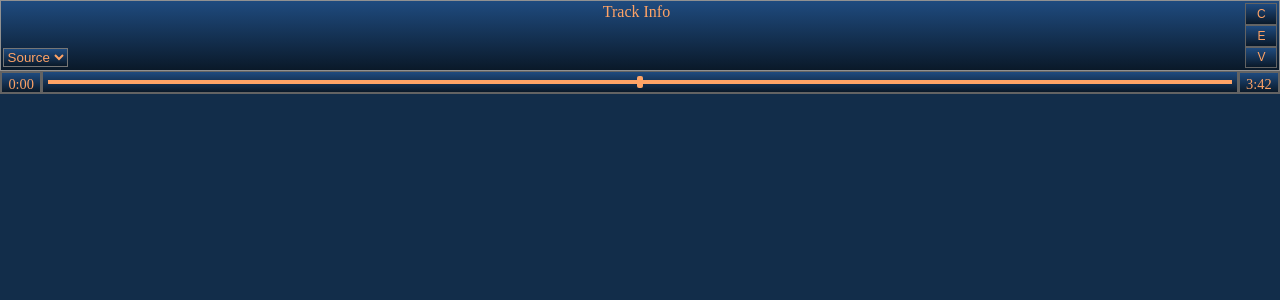
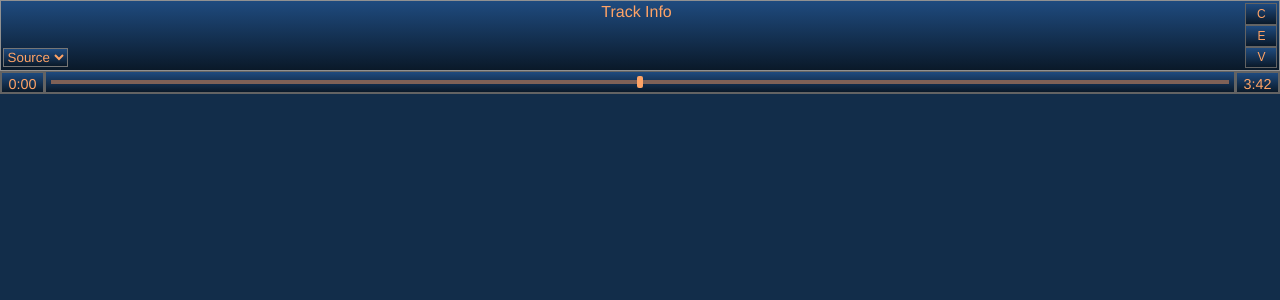
Before and after one commit to KrisAirdancer/vidya-clone, a React (Create React App) app in the folder vidya-frontend/: page / in a window 1280 px wide. Shown: the top 300 px of the page. Built offline with nearby package versions, Linux system fonts and the light colour scheme.

Commit message:
Little progress on track slider.

```diff
--- a/vidya-frontend/public/styles.css
+++ b/vidya-frontend/public/styles.css
@@ -1,5 +1,16 @@
 /* TODO: Border color & styling for track bars: `border 1px solid #102742` */
 /* Border gradient colors for the gradiated border: (to bottom, #C0CCD9, #090C11) */
+/* Exiled Colors
+   border-color: #3B0E24;
+   background-color: #4A122D;
+   color: #E79DC0;
+*/
+/* Chosen Colors
+   border-color: #243B0E;
+   background-color: #2D4A12;
+   color: #BFE490;
+*/
+/* Scrubber background color: #7F6157 */
 
 :root {
     --site-blue: #122D4A;
@@ -9,6 +20,8 @@
     --fade-light: #1F4B7F;
     --fade-dark: #0A1929;
     --track-scrubber-height: 0.8rem;
+    --track-scrubber-light: #7F6157;
+    --site-font-family: Helvetica, Arial, sans-serif;
 }
 
 /* Setting the reference size for "rem" values */
@@ -52,7 +65,13 @@ nav ul {
 #nav-playlist-selector {
     background-image: linear-gradient(var(--fade-light), var(--fade-dark));
     color: 1px solid var(--site-orange);
+    font-family: var(--site-font-family);
 }
+
+#track-info {
+    font-family: var(--site-font-family);
+}
+
 
 /* TODO: The text is aligned to the bottom of the labels. Find a way to center it veritcally. */
 .track-scrubber-flex-container label {
@@ -64,23 +83,8 @@ nav ul {
     padding: 0.2rem 0.4rem 0.2rem 0.4rem;
     font-size: .9rem;
     text-align: center;
-    /* height: 0.9rem; */
+    font-family: var(--site-font-family);
     height: var(--track-scrubber-height);
-}
-
-input[type="range"]::-webkit-slider-runnable-track {
-    appearance: none;
-    background: var(--site-orange);
-    height: 4px;
-}
-
-input[type="range"]::-webkit-slider-thumb {
-    appearance: none;
-    background: var(--site-orange);
-    height: 12px;
-    width: 6px;
-    margin: -4px 0 0 0;
-    border-radius: 2px;
 }
 
 /* TODO: The track scrubber doesn't have color to the left of the slider. This tutorial shows how to set that up: https://youtu.be/Ow0QjqmaRtQ?t=598 */
@@ -96,6 +100,49 @@ input[type="range"] {
     background-image: linear-gradient(var(--fade-light), var(--fade-dark));
     cursor: pointer;
 }
+
+input[type="range"]::-webkit-slider-runnable-track {
+    appearance: none;
+    background: var(--track-scrubber-light);
+    height: 4px;
+}
+
+input[type="range"]::-webkit-slider-thumb {
+    appearance: none;
+    background: var(--site-orange);
+    height: 12px;
+    width: 6px;
+    margin: -4px 0 0 0;
+    border-radius: 2px;
+}
+
+/* Custom build track scrubber - don't want to use this. Getting the interactivity to work right will be very complicated. */
+/* #scrubber-bar {
+    display: flex;
+    justify-items: center;
+    align-items: center;
+    flex: 1;
+    border-style: solid;
+    border-width: 1px 1px 2px 1px;
+    border-color: var(--nav-button-border);;
+    background-image: linear-gradient(var(--fade-light), var(--fade-dark));
+    padding: 0.4rem;
+}
+
+#scrubber-track {
+    background: var(--track-scrubber-light);
+    height: 0.3rem;
+    width: 100%;
+}
+
+#scrubber-progress-highlight {
+
+}
+
+#scrubber-thumb {
+    height: 0.5rem;
+    width: 0.2rem;
+} */
 
 /**** Flexbox Containers *****/
 
--- a/vidya-frontend/src/Navbar.js
+++ b/vidya-frontend/src/Navbar.js
@@ -12,7 +12,7 @@ export default function HelloWorld() {
           <option value="playlist_source" selected>Source</option>
         </select>
 
-        <div id="track-info head">Track Info</div>
+        <div id="track-info">Track Info</div>
 
         <ul>
           <li>
@@ -30,6 +30,13 @@ export default function HelloWorld() {
       <div className="track-scrubber-flex-container">
         <label id="time-played">0:00</label>
         <input type="range" id="track-scrubber"/>
+        {/* <div id='scrubber-bar'>
+          <div id='scrubber-track'>
+            <div id='scrubber-progress-highlight'>
+              <div id='scrubber-thumb'></div>
+            </div>
+          </div>
+        </div> */}
         <label id="time-left">3:42</label>
       </div>
     </div>
```
